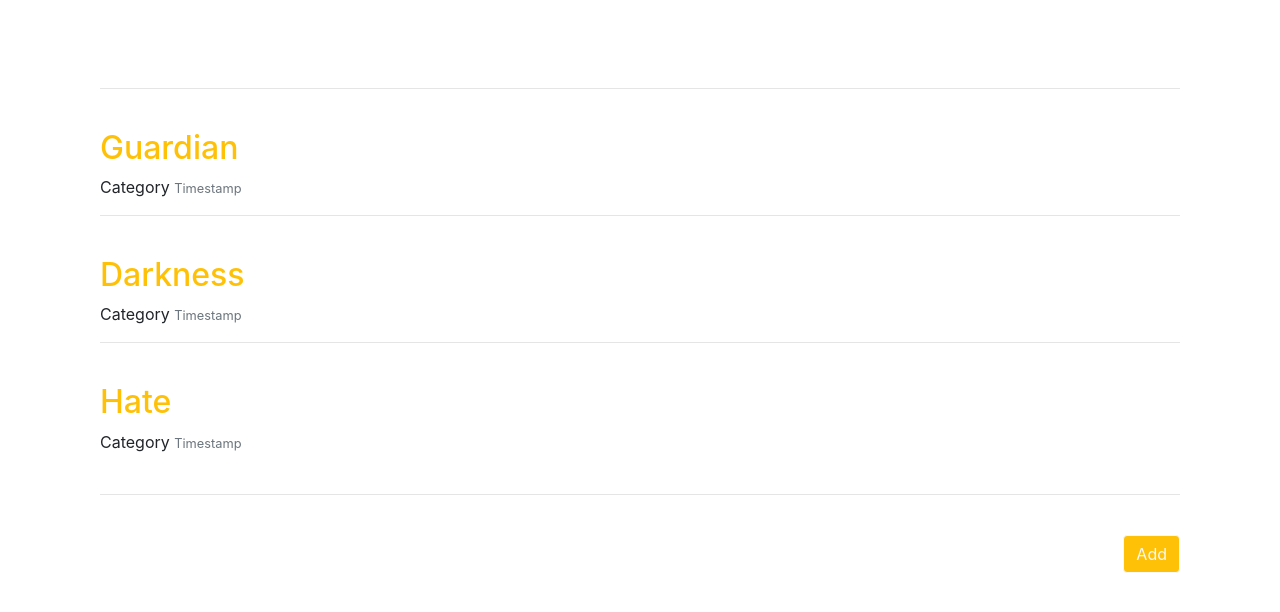
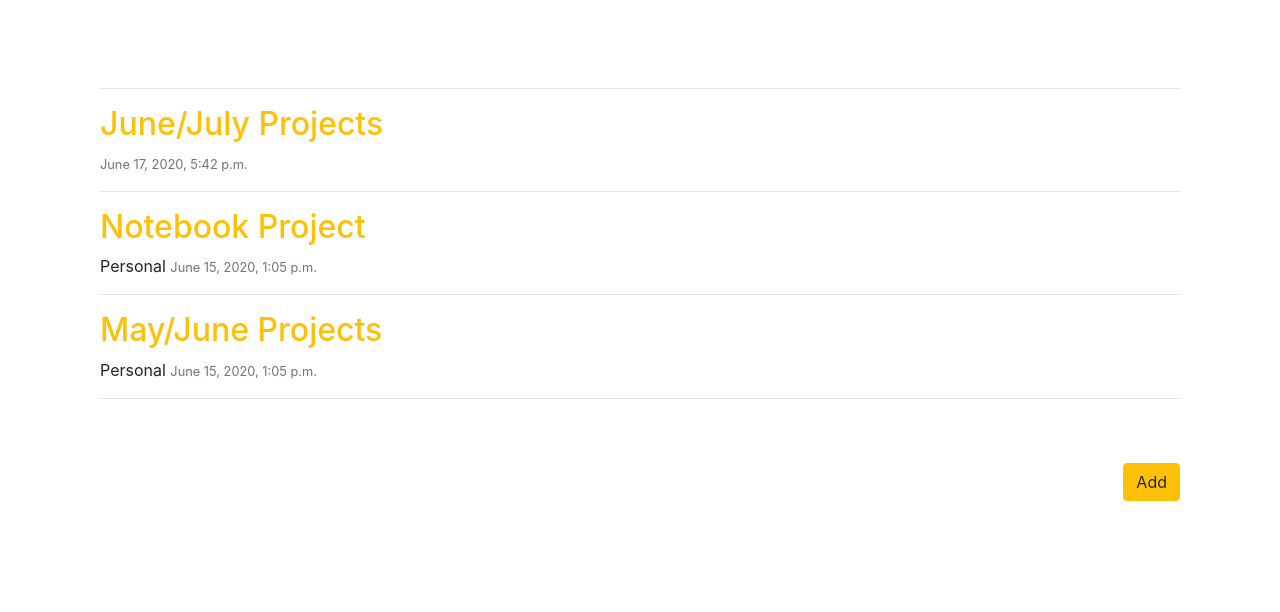
Before and after one commit to aybruhm/Note-Book, a Django app: page / in a window 1280 px wide. Shown: the part 64-676 px from the top of the page. Run offline with Django 3.2, Linux system fonts and the light colour scheme; data comes from the database, SQL or seed files in the repository; both versions use the stored data as it was after the commit; some libraries are stand-ins or nearby versions.

Commit message:
Modified models.py

```diff
--- a/note/models.py
+++ b/note/models.py
@@ -5,7 +5,7 @@ from django.utils import timezone
 class Note(models.Model):
     title     = models.CharField(max_length=100)
     content   = models.TextField(max_length=600)
-    category  = models.CharField(max_length=30)
+    category  = models.CharField(max_length=20, verbose_name="list of categories")
     timestamp = models.DateTimeField(default=timezone.now)
 
     def __str__(self):
--- a/note/views.py
+++ b/note/views.py
@@ -1,11 +1,32 @@
-from django.shortcuts import render
+from django.shortcuts import render, HttpResponseRedirect
+from .models import Note
 
 
 def home(request):
-    return render(request, 'note/index.html')
+    notes = Note.objects.all().order_by('-timestamp')
+    return render(request, 'note/index.html', {'notes': notes})
 
 def new(request):
+    if request.method == 'POST':
+        if request.POST.get('title') and request.POST.get('content'):
+            note = Note()
+            note.title = request.POST.get('title')
+            note.content = request.POST.get('content')
+            note.save()
+        else:
+            request.method == 'POST'
     return render(request, 'note/new.html')
 
-def note(request):
-    return render(request, 'note/note.html')
+def note(request, pk):
+    context = Note.objects.filter(id=pk)
+    note = Note.objects.filter()
+    print(note)
+    content = note.content(instance=note)
+    print(content)
+    return render(request, 'note/note.html', {'context': context, 'content': content})
+
+def update(request, pk):
+    pass
+
+def delete(request, pk):
+    pass
--- a/notebook/urls.py
+++ b/notebook/urls.py
@@ -21,5 +21,7 @@ urlpatterns = [
     path('admin/', admin.site.urls),
     path('', views.home, name="home"),
     path('new-note/', views.new, name="new"),
-    path('note/', views.note, name="note"),
+    path('note/<pk>/', views.note, name="note"),
+    path('edit/<pk>/', views.update, name="edit"),
+    path('delete/<pk>/', views.delete, name="delete"),
 ]
--- a/templates/base.html
+++ b/templates/base.html
@@ -5,10 +5,10 @@
 <head>
     <meta charset="UTF-8">
     <meta name="viewport" content="width=device-width, initial-scale=1.0">
-    <meta name="description" content="">
-    <meta name="keywords" content="">
-    <link rel="stylesheet" href="/assets/bootstrap/css/bootstrap.css">
-    <link rel="stylesheet" href="/assets/bootstrap/css/bootstrap.min.css">
+    <meta name="description" content="Create free notes. Responsive.">
+    <meta name="keywords" content="notes, crud, django">
+    <link rel="stylesheet" href="{% static "assets/bootstrap/css/bootstrap.css" %}">
+    <link rel="stylesheet" href="{% static "assets/bootstrap/css/bootstrap.min.css" %}">
     <title>Home - NoteBook</title>
 </head>
 
@@ -18,7 +18,7 @@
         <nav class="navbar navbar-expand-lg navbar-dark bg-warning">
             <div class="container">
                 <div class="container">
-                    <a href="" class="navbar-brand" style="font-size: 25px;">NOTEBOOK</a>
+                    <a href="{% url 'home' %}" class="navbar-brand" style="font-size: 25px;">NOTEBOOK</a>
                 </div>
             </div>
         </nav>
@@ -30,9 +30,10 @@
 
     <br><br><br><br>
 
-    <script src="/assets/bootstrap/js/jquery-1.10.2.js"></script>
-    <script src="/assets/bootstrap/js/bootstrap.js"></script>
-    <script src="/assets/bootstrap/js/bootstrap.min.js"></script>
+    <script src="{% static "assets/bootstrap/js/jquery-1.10.2.js" %}"></script>
+    <script src="https://cdn.jsdelivr.net/npm/popper.js@1.16.0/dist/umd/popper.min.js" integrity="sha384-Q6E9RHvbIyZFJoft+2mJbHaEWldlvI9IOYy5n3zV9zzTtmI3UksdQRVvoxMfooAo" crossorigin="anonymous"></script>
+    <script src="{% static "assets/bootstrap/js/bootstrap.js" %}"></script>
+    <script src="{% static "assets/bootstrap/js/bootstrap.min.js" %}"></script>
 </body>
 
 </html>
--- a/templates/note/index.html
+++ b/templates/note/index.html
@@ -7,55 +7,28 @@
     <div class="container">
         <main class="role">
             <hr>
+            {% for note in notes %}
             <article class="media content-section">
                 <div class="media-body">
                     <div class="article-metadata">
-                        <br>
-                        <a href="/note.htm" style="color: #ffc107;">
-                            <h2 class="class-title">Guardian</h2>
+                        <a href="{% url 'note' note.id %}" style="color: #ffc107;">
+                            <h2 class="class-title">{{ note.title }}</h2>
                         </a>
                         <param class="mr-2">
-                        Category
-                        <small class="text-muted">Timestamp</small>
+                        {{ note.category }}
+                        <small class="text-muted">{{ note.timestamp }}</small>
                     </div>
                 </div>
             </article>
             <hr>
-            <article class="media content-section">
-                <div class="media-body">
-                    <div class="article-metadata">
-                        <br>
-                        <a href="/note.htm" style="color: #ffc107;">
-                            <h2 class="class-title">Darkness</h2>
-                        </a>
-                        <param class="mr-2">
-                        Category
-                        <small class="text-muted">Timestamp</small>
-                    </div>
-                </div>
-            </article>
-            <hr>
-            <article class="media content-section">
-                <div class="media-body">
-                    <div class="article-metadata">
-                        <br>
-                        <a href="/note.htm" style="color: #ffc107;">
-                            <h2 class="class-title">Hate</h2>
-                        </a>
-                        <param class="mr-2">
-                        Category
-                        <small class="text-muted">Timestamp</small>
-                    </div>
-                </div>
-            </article>
+            {% endfor %}
             <br>
-            <hr>
         </main>
     </div>
     <br>
 
     <div class="container">
-        <a href="/new.htm" class="btn btn-outline-light bg-warning float-right">Add</a>
+        <a href="{% url 'new' %}" class="btn btn-warning btn-fill float-right">Add</a>
     </div>
 
 </div>
--- a/templates/note/new.html
+++ b/templates/note/new.html
@@ -4,6 +4,7 @@
 {% block content %}
 <div class="container"><br><br><br>
     <form method="POST">
+    {% csrf_token %}
         <fieldset class="form-group row-cols-2">
             <input type="text" name="title" class="form-control" placeholder="Title..">
             <small id="passwordHelpInline">Must be 10-100 characters long.</small>
--- a/templates/note/note.html
+++ b/templates/note/note.html
@@ -27,8 +27,8 @@
     <hr>
 
     <div class="container">
-        <a href="/new.htm" class="btn btn-danger float-right">Delete</a>
-        <a href="/new.htm" class="btn btn-warning float-right">Edit</a>
+        {% comment %} <a href="{% url 'delete' note.id %}" class="btn btn-danger float-right">Delete</a>
+        <a href="{% url 'edit' note.id %}" class="btn btn-warning float-right">Edit</a> {% endcomment %}
     </div>
 </div>
 {% endblock %}
```
Also changed, not shown: db.sqlite3, note/migrations/0002_auto_20200618_0942.py (added).
